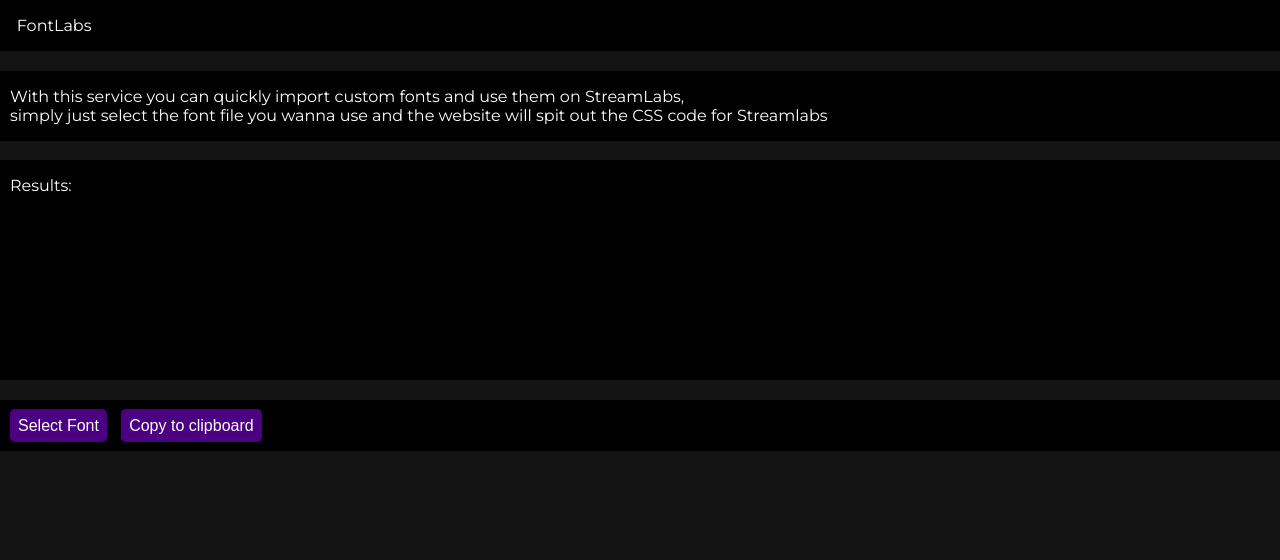
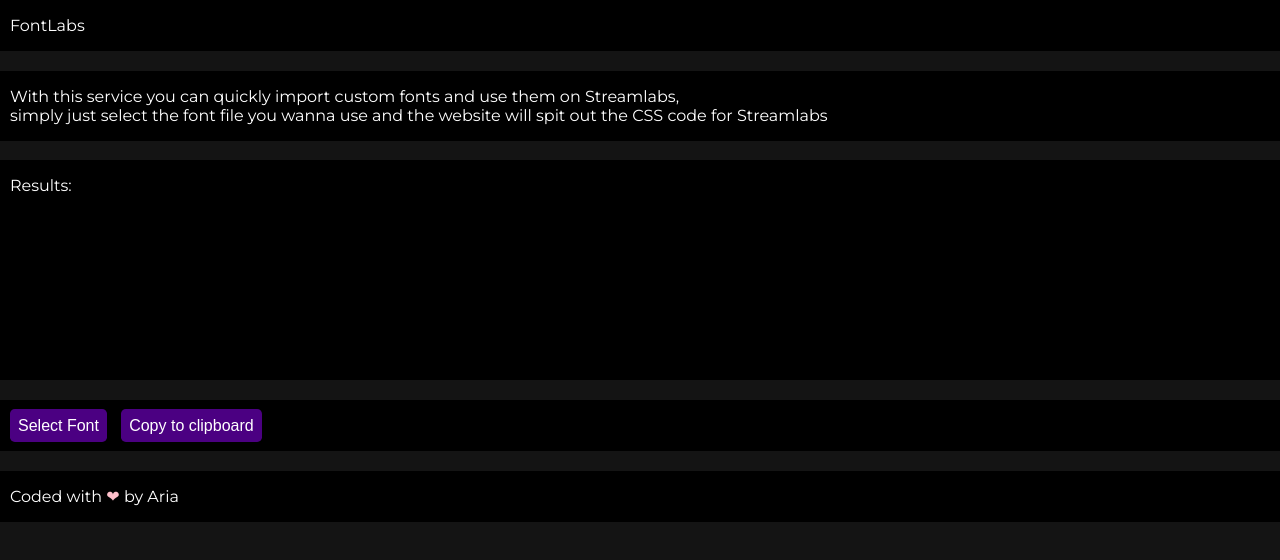
Before and after one commit to Coronux/FontLabs, a plain HTML site: page index.html in a window 1280 px wide. Drawn offline with Linux system fonts and the light colour scheme.

Commit message:
Update index.html

```diff
--- a/index.html
+++ b/index.html
@@ -2,6 +2,7 @@
    <head>
       <link href='https://fonts.googleapis.com/css?family=Montserrat' rel='stylesheet'>
       <meta name = "viewport" content = "width = device-width">
+      <meta charset="UTF-8">
       <style>
          body{
          margin: 0;
@@ -14,7 +15,7 @@
          padding: 16px 0px;
          background: black;
          }
-         .description{
+         .box{
          width: 100%;
          padding: 16px 0px;
          color: white;
@@ -43,24 +44,32 @@
          cursor: pointer;
          margin-left: 10px;
          }
+         .text-margin{
+            margin-left: 10px;
+         }
       </style>
    </head>
    <body>
-      <div class="navbar">&nbsp;&nbsp;&nbsp;&nbsp;FontLabs</div>
+      <div class="navbar">
+         <div class="text-margin">FontLabs</div>
+      </div>
       <div class="page-content">
-      <div class="description">
-         <p style="margin-left: 10px; margin-top: 0px; margin-bottom: 0px;">With this service you can quickly import custom fonts and use them on StreamLabs, <br> simply just select the font file you wanna use and the website will spit out the CSS code for Streamlabs</p>
+      <div class="box">
+         <p style="margin-left: 10px; margin-top: 0px; margin-bottom: 0px;">With this service you can quickly import custom fonts and use them on Streamlabs, <br> simply just select the font file you wanna use and the website will spit out the CSS code for Streamlabs</p>
       </div>
       <br/>
-      <div class="description">
+      <div class="box">
          <p style="margin-left: 10px; margin-top: 0px; margin-bottom: 0px;">Results:</p>
          <br>
          <textarea id="code" readonly></textarea>
       </div>
-      <div style="margin-top: 20px;" class="description">
+      <div style="margin-top: 20px;" class="box">
          <input type="file" onchange="base64convert(this.files)"  id="actual-btn" hidden/>
          <label for="actual-btn" class="btn">Select Font</label>
          <label onclick="copy()" class="btn">Copy to clipboard</label>
+      </div>
+      <div style="margin-top: 20px;" class="box">
+         <div class="text-margin">Coded with <span style="color: #FFC0CB;">❤</span> by Aria</div>
       </div>
    </body>
    <script>
```
